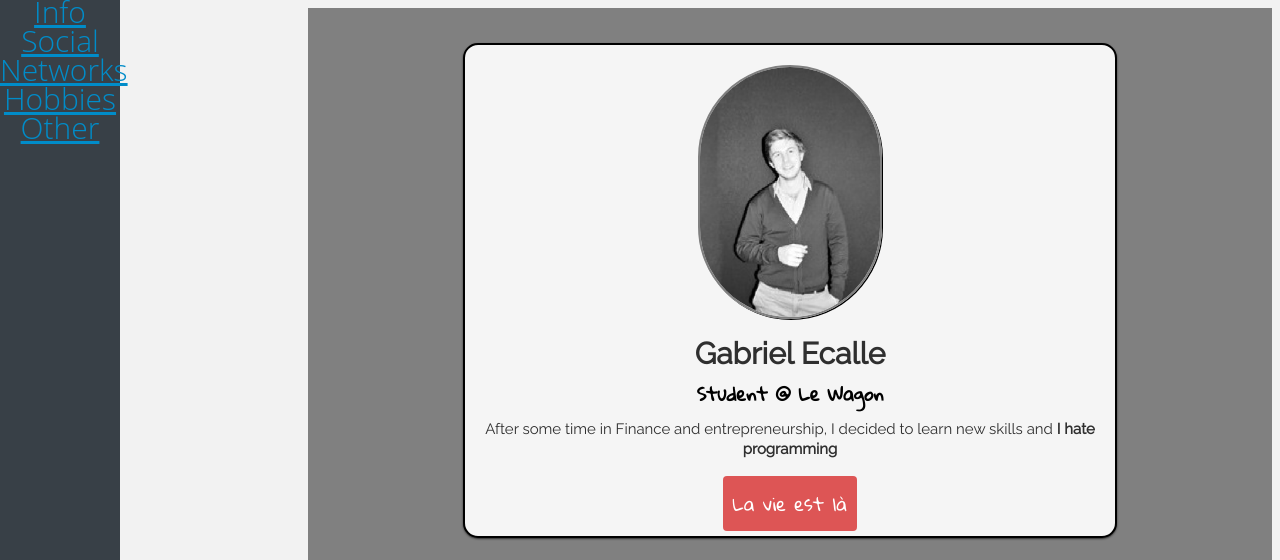
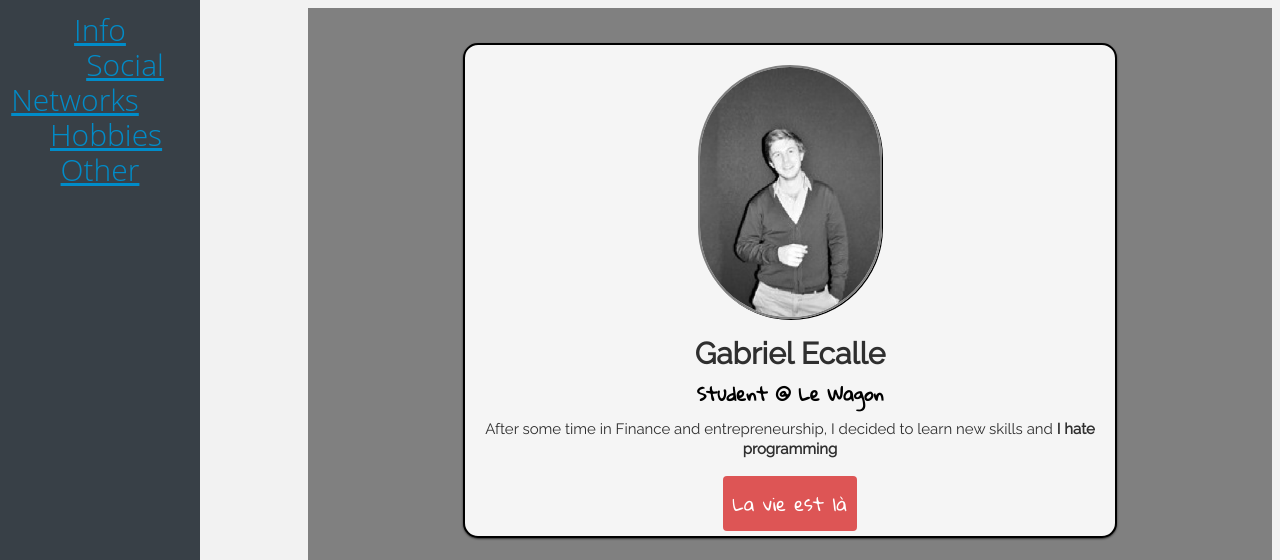
Before and after one commit to gabrielecalle/profile, a plain HTML site: page index.html in a window 1280 px wide. Shown: the top 560 px of the page. Drawn offline with Linux system fonts and the light colour scheme.

Commit message:
encoooore

```diff
--- a/index.html
+++ b/index.html
@@ -11,16 +11,18 @@
 
 <body>
   <div id="sidebar">
-  <a href="#summary">Info</a>
-  <a href="#Social">Social Networks</a>
-  <a href="#Hobbies">Hobbies</a>
-  <a href="#Help">Other</a>
+    <ul>
+      <li><a href="#summary">Info</a></li>
+      <li><a href="#Social">Social Networks</a></li>
+      <li><a href="#Hobbies">Hobbies</a></li>
+      <li><a href="#Help">Other</a></li>
+    </ul>
+  </div>
 
-</div>
   <div id="page-content">
     <div class="container">
       <div class="card" id="summary">
-      <img src="images/photo.JPG" alt="Photo Gabriel Ecalle" id="profil_pic">
+        <img src="Images/photo.jpg" alt="Photo Gabriel Ecalle" id="profil_pic">
         <h1>Gabriel Ecalle</h1>
           <h2 id="profil_main_text">Student @ Le Wagon</h2>
             <p>After some time in Finance and entrepreneurship, I decided to learn new skills and <strong>I hate programming</strong></p>
@@ -43,7 +45,7 @@
             <tbody>
               <tr>
                 <td>
-                <img src="images/ski.JPG" alt="Image de ski" width="300" class="img_circle">
+                  <img src="Images/ski.jpg" alt="Image de ski" width="300" class="img_circle">
                 </td>
                 <td>
                   <h3>Ski</H3>
@@ -52,7 +54,7 @@
               </tr>
               <tr>
                 <td>
-                <img src="images/tennis.JPG" alt="Image de tennis" width= 300px class="img_circle">
+                  <img src="Images/tennis.jpg" alt="Image de tennis" width= 300px class="img_circle">
                 </td>
                 <td>
                   <h3>Tennis</H3>
--- a/style.css
+++ b/style.css
@@ -38,14 +38,20 @@ li{
     left: 0px;
     top: 0px;
     bottom: 0px;
-    width: 120px;
+    width: 200px;
     text-align: center;
     font-family: 'Open Sans', sans-serif;
     font-weight: 300;
-    color: #7d7d7d;
-    font-size: 15px;
-    line-height: 1.6em;
+
 }
+
+#sidebar li{
+  color: #7d7d7d;
+  font-size: 15px;
+  line-height: 30px;
+}
+
+
 #page-content {
   margin-left: 300px;
 }
```
Lines whose indentation alone changed are shown as unchanged.
